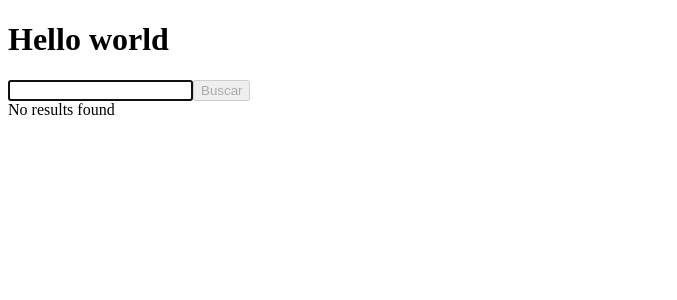
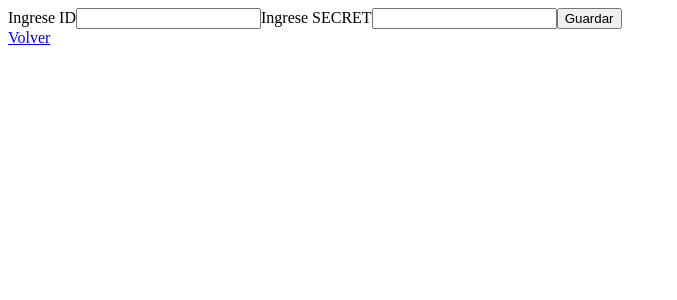
Before and after one commit to alejo-pioli/TP-3, a React (Vite) app: page /login in a window 1280 px wide. Shown: the top 300 px of the page, without its empty margins (0-677 px from the left). Built offline with nearby package versions, Linux system fonts and the light colour scheme; no server answers.

Commit message:
Added login

```diff
--- a/src/pages/App.jsx
+++ b/src/pages/App.jsx
@@ -1,12 +1,12 @@
 import { useState, useEffect } from 'react'
 import axios from 'axios'
-import '../styles/App.css'
 import SearchBar from '../components/SearchBar'
 import SearchResults from '../components/SearchResults'
+import { Link } from 'react-router-dom'
 
-function App() {
-  const CLIENT_ID = ""
-  const CLIENT_SECRET = ""
+export default function App() {
+  const CLIENT_ID = localStorage.getItem("id") || ""
+  const CLIENT_SECRET = localStorage.getItem("secret") || ""
 
   const [artists, setArtists] = useState([])
   const [isLoading, setIslLoading] = useState(false);
@@ -49,11 +49,10 @@ function App() {
 
   return (
     <div>
+      <Link to={"/login"}>Registrarse</Link>
       <h1>Hello world</h1>
       <SearchBar searchArtist={searchArtist} isLoading={isLoading}></SearchBar>
       <SearchResults artists={artists}></SearchResults>
     </div>
   )
 }
-
-export default App
--- /dev/null
+++ b/src/pages/Login.jsx
@@ -0,0 +1,27 @@
+import { Link } from "react-router-dom"
+
+export default function Login() {
+    function saveData(e) {
+        e.preventDefault()
+
+        const form = e.target
+        const formData = new FormData(form)
+        const formJson = Object.fromEntries(formData.entries())
+
+        localStorage.setItem("id", formJson.id)
+        localStorage.setItem("secret", formJson.secret)
+    }
+
+    return (
+        <div>
+            <form onSubmit={saveData}>
+                <label for="id">Ingrese ID</label>
+                <input type="text" id="id" name="id"></input>
+                <label for="secret">Ingrese SECRET</label>
+                <input type="text" id="secret" name="secret"></input>
+                <button type="submit">Guardar</button>
+            </form>
+            <Link to={"/"}>Volver</Link>
+        </div>
+    )
+}
--- a/src/pages/main.jsx
+++ b/src/pages/main.jsx
@@ -1,10 +1,17 @@
 import { StrictMode } from 'react'
 import { createRoot } from 'react-dom/client'
 import '../styles/App.css'
-import App from './App.jsx'
+import { createBrowserRouter, RouterProvider } from 'react-router-dom'
+import App from './App'
+import Login from './Login'
+
+const router = createBrowserRouter([
+  {path:"/", element:<App />},
+  {path:"/login", element:<Login />},
+])
 
 createRoot(document.getElementById('root')).render(
   <StrictMode>
-    <App />
+    <RouterProvider router={router} />
   </StrictMode>,
 )
```
